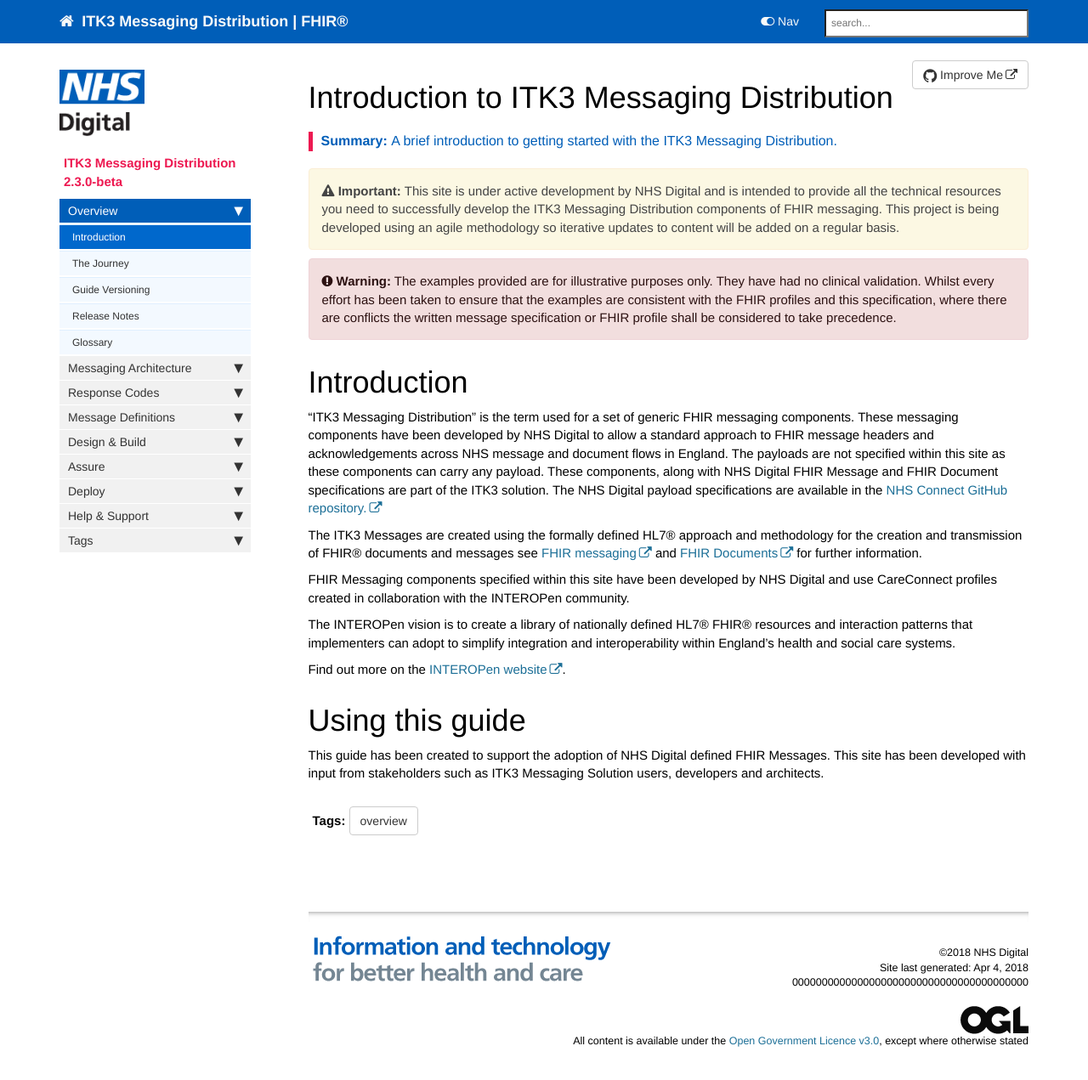
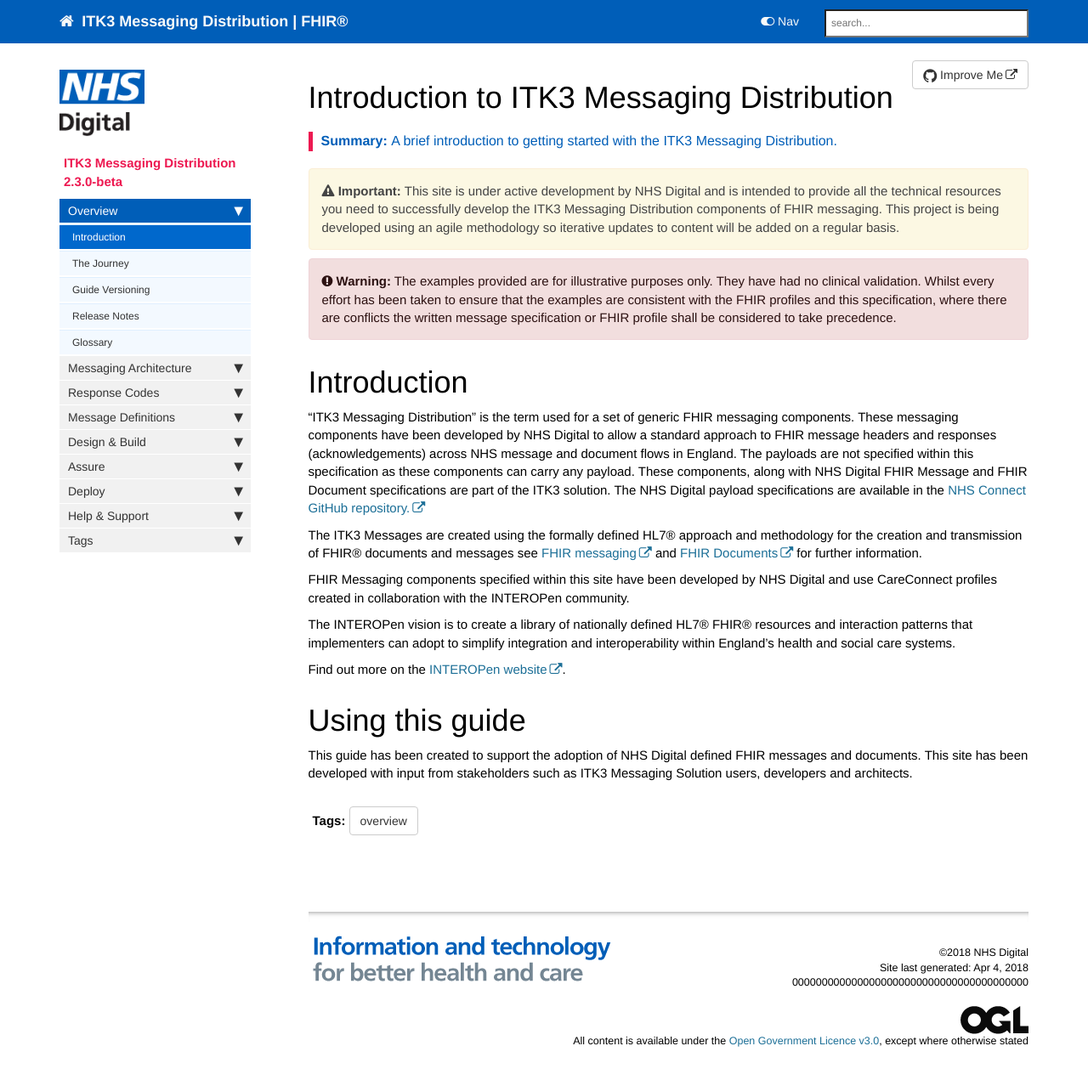
Before and after one commit to nhsconnect/ITK3-Messaging-Distribution, a Jekyll site: the page built from index.md, in a window 1280 px wide and 1295 px high. Shown: the top 1271 px of the window at 85% size. Built offline with Jekyll 4.4.1, drawn with Linux system fonts in a browser that asks for light colours; nearby versions of some CDN libraries; comment, search, counter and statistics services are not loaded.

Commit message:
removed duplicate diagram and add response text

```diff
--- a/index.md
+++ b/index.md
@@ -14,7 +14,7 @@ summary: A brief introduction to getting started with the ITK3 Messaging Distrib
 
 # Introduction #
 
-"ITK3 Messaging Distribution" is the term used for a set of generic FHIR messaging components. These messaging components have been developed by NHS Digital to allow a standard approach to FHIR message headers and acknowledgements across NHS message and document flows in England. The payloads are not specified within this site as these components can carry any payload. These components, along with NHS Digital FHIR Message and FHIR Document specifications are part of the ITK3 solution. The NHS Digital payload specifications are available in the [NHS Connect GitHub repository.](https://github.com/nhsconnect)
+"ITK3 Messaging Distribution" is the term used for a set of generic FHIR messaging components. These messaging components have been developed by NHS Digital to allow a standard approach to FHIR message headers and responses (acknowledgements) across NHS message and document flows in England. The payloads are not specified within this specification as these components can carry any payload. These components, along with NHS Digital FHIR Message and FHIR Document specifications are part of the ITK3 solution. The NHS Digital payload specifications are available in the [NHS Connect GitHub repository.](https://github.com/nhsconnect)
 
 The ITK3 Messages are created using the formally defined HL7® approach and methodology for the creation and transmission of FHIR® documents and messages see [FHIR messaging](https://www.hl7.org/fhir/messaging.html) and [FHIR Documents](http://hl7.org/fhir/documents.html) for further information.
 
@@ -26,4 +26,4 @@ Find out more on the [INTEROPen website](http://interopen.org/).
 
 # Using this guide #
 
-This guide has been created to support the adoption of NHS Digital defined FHIR Messages. This site has been developed with input from stakeholders such as ITK3 Messaging Solution users, developers and architects.
+This guide has been created to support the adoption of NHS Digital defined FHIR messages and documents. This site has been developed with input from stakeholders such as ITK3 Messaging Solution users, developers and architects.
```
Also changed, not shown: pages/explore/messaging_overview.md (+9 -0 lines), pages/overview/overview_release_notes.md (+1 -0 lines).
